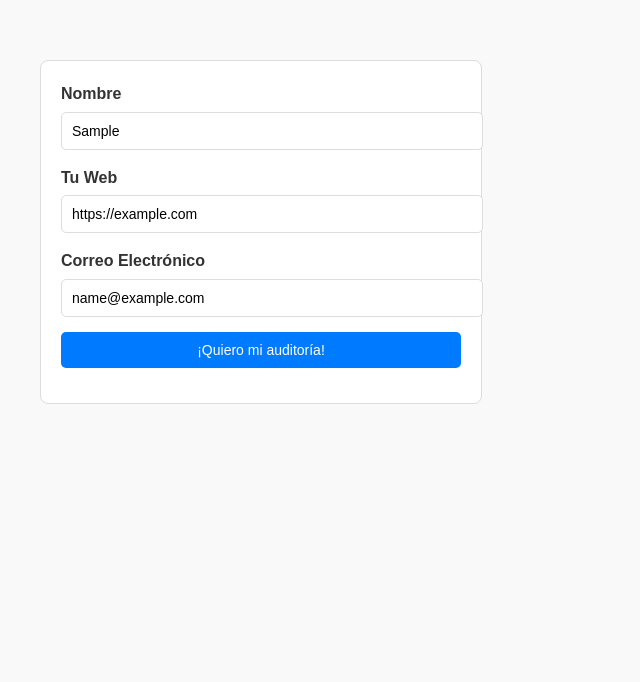
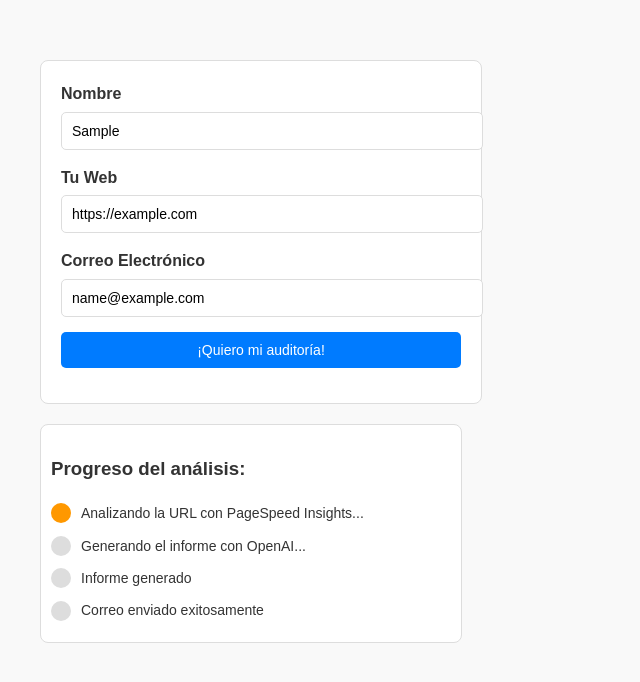
Before and after one commit to nachotorna/CaptivAI, a website: page docs/form-container.html in a window 1280 px wide. Both pictures are taken after typing "Sample", "https://example.com", "name@example.com" into the empty fields and a click on the button "¡Quiero mi auditoría!". Shown: the whole page, without its empty margins (0-640 px from the left). Drawn offline with Linux system fonts and the light colour scheme; no server answers.

Commit message:
Update form-container.html

```diff
--- a/docs/form-container.html
+++ b/docs/form-container.html
@@ -48,6 +48,47 @@
         form button:hover {
             background-color: #0056b3;
         }
+
+        /* Estilos de progreso */
+        #progressSection {
+            margin-top: 20px;
+            padding: 10px;
+            background-color: #fff;
+            border: 1px solid #ddd;
+            border-radius: 8px;
+            max-width: 400px;
+        }
+
+        .step {
+            display: flex;
+            align-items: center;
+            margin-bottom: 10px;
+            font-size: 14px;
+        }
+
+        .step span {
+            margin-left: 10px;
+        }
+
+        .icon {
+            font-size: 16px;
+            width: 20px;
+            height: 20px;
+            display: flex;
+            align-items: center;
+            justify-content: center;
+            border-radius: 50%;
+            background-color: #ddd;
+            color: white;
+        }
+
+        .icon.complete {
+            background-color: #4caf50;
+        }
+
+        .icon.in-progress {
+            background-color: #ff9800;
+        }
     </style>
 </head>
 <body>
@@ -64,7 +105,42 @@
         <button type="submit">¡Quiero mi auditoría!</button>
     </form>
 
+    <!-- Sección de progreso -->
+    <div id="progressSection" style="display: none;">
+        <h3>Progreso del análisis:</h3>
+        <div class="step" id="step-1">
+            <div class="icon" id="icon-1"></div>
+            <span>Analizando la URL con PageSpeed Insights...</span>
+        </div>
+        <div class="step" id="step-2">
+            <div class="icon" id="icon-2"></div>
+            <span>Generando el informe con OpenAI...</span>
+        </div>
+        <div class="step" id="step-3">
+            <div class="icon" id="icon-3"></div>
+            <span>Informe generado</span>
+        </div>
+        <div class="step" id="step-4">
+            <div class="icon" id="icon-4"></div>
+            <span>Correo enviado exitosamente</span>
+        </div>
+    </div>
+
     <script>
+        // Función para actualizar el progreso
+        function updateStep(stepIndex, status) {
+            const step = document.getElementById(`step-${stepIndex}`);
+            const iconElement = document.getElementById(`icon-${stepIndex}`);
+
+            if (status === 'in-progress') {
+                iconElement.classList.add('in-progress');
+            } else if (status === 'complete') {
+                iconElement.classList.remove('in-progress');
+                iconElement.classList.add('complete');
+            }
+        }
+
+        // Enviar formulario
         document.getElementById('testForm').addEventListener('submit', async (e) => {
             e.preventDefault();
 
@@ -72,6 +148,11 @@
             const email = document.getElementById('email').value;
             const url = document.getElementById('url').value;
 
+            // Mostrar la sección de progreso
+            document.getElementById('progressSection').style.display = 'block';
+
+            // Iniciar el progreso
+            updateStep(1, 'in-progress'); // Paso 1: Analizando la URL
             try {
                 const response = await fetch('https://captivai.onrender.com/api/full-report', {
                     method: 'POST',
@@ -80,6 +161,25 @@
                 });
 
                 if (response.ok) {
+                    // Paso 1 completado
+                    updateStep(1, 'complete');
+                    // Paso 2: Generando el informe
+                    updateStep(2, 'in-progress');
+                    const reader = response.body.getReader();
+                    const decoder = new TextDecoder();
+
+                    // Leer el flujo de la respuesta
+                    while (true) {
+                        const { done, value } = await reader.read();
+                        if (done) break;
+
+                        const logs = decoder.decode(value).trim();
+                        if (logs.includes('PageSpeed Insights')) updateStep(1, 'complete');
+                        if (logs.includes('OpenAI')) updateStep(2, 'complete');
+                        if (logs.includes('Informe generado')) updateStep(3, 'complete');
+                        if (logs.includes('Correo enviado')) updateStep(4, 'complete');
+                    }
+
                     alert('¡Informe generado y enviado con éxito!');
                 } else {
                     throw new Error('Error al generar el informe.');
```
